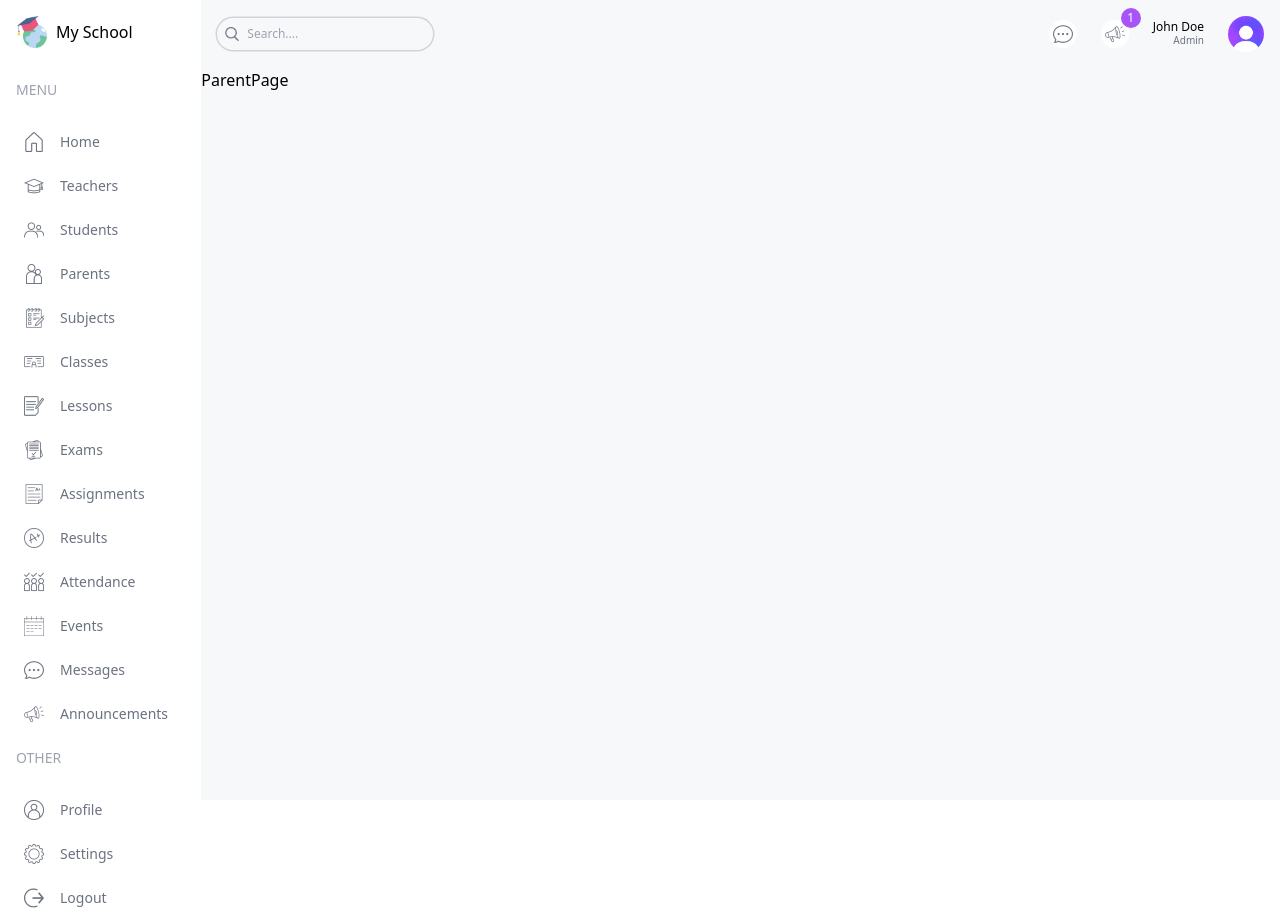
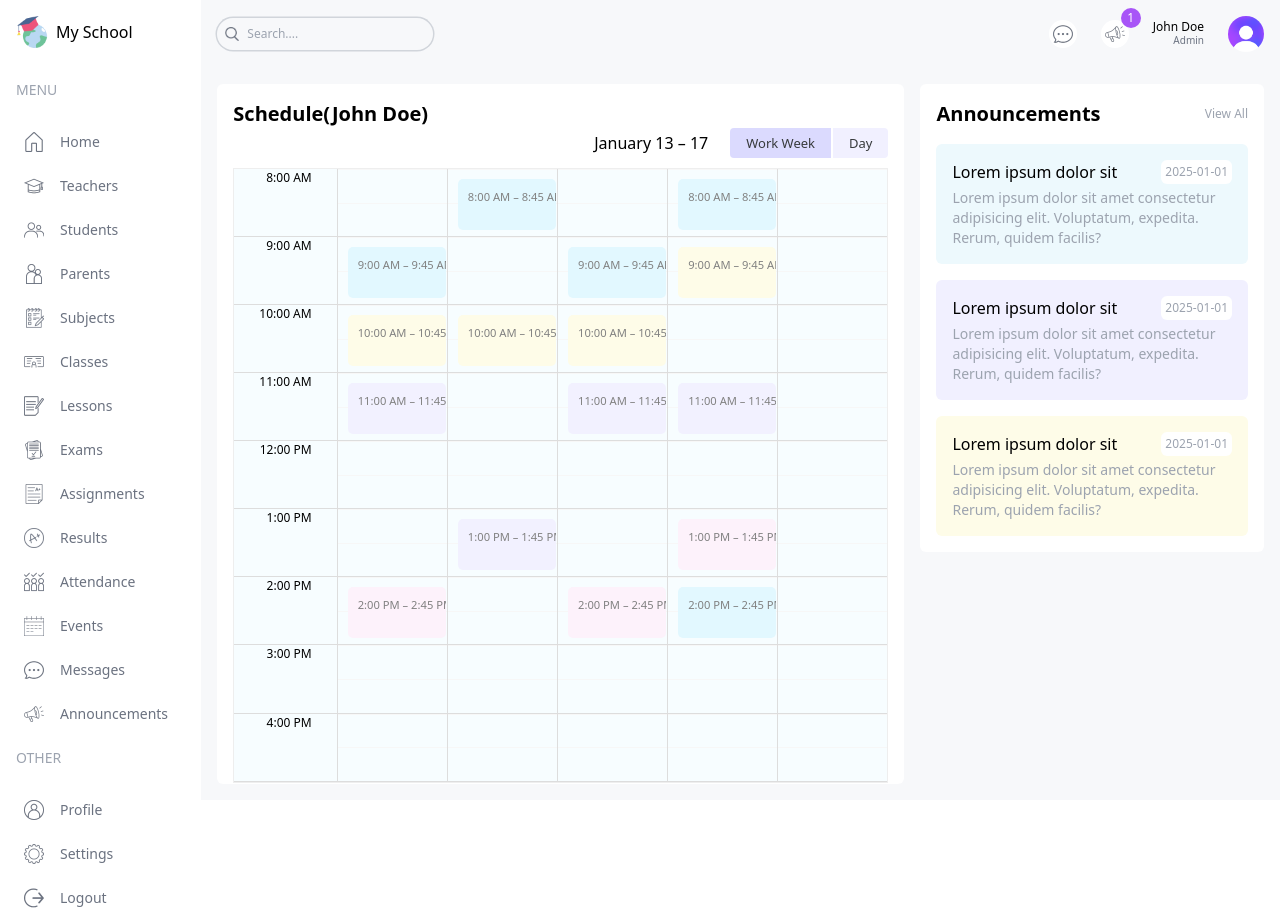
Before and after one commit to ayonbit/school-management, a Next.js app: page /parent in a window 1280 px wide. Built offline with nearby package versions, Linux system fonts and the light colour scheme.

Commit message:
Event-Big-Calendar

```diff
--- a/package.json
+++ b/package.json
@@ -11,6 +11,7 @@
   "dependencies": {
     "next": "15.1.4",
     "react": "^19.0.0",
+    "react-big-calendar": "^1.17.1",
     "react-calendar": "^5.1.0",
     "react-dom": "^19.0.0",
     "recharts": "^2.15.0"
--- a/src/app/(dashboard)/layout.jsx
+++ b/src/app/(dashboard)/layout.jsx
@@ -18,8 +18,8 @@
         <Menu />
       </div>
       {/* right */}
-      <div className="w-[84%] md:w-[92%] lg:w-[84%] xl:w-[86%] bg-[#F7F8FA] overflow-scroll hide-scrollbar ">
-        <Navbar/>
+      <div className="w-[84%] md:w-[92%] lg:w-[84%] xl:w-[86%] bg-[#F7F8FA] overflow-scroll hide-scrollbar  flex flex-col">
+        <Navbar />
         {children}
       </div>
     </div>
--- /dev/null
+++ b/src/app/(dashboard)/list/teachers/page.jsx
@@ -0,0 +1,5 @@
+const Teachers = () => {
+  return <div>TeachersLIst Page</div>;
+};
+
+export default Teachers;
--- a/src/app/(dashboard)/parent/page.jsx
+++ b/src/app/(dashboard)/parent/page.jsx
@@ -1,9 +1,22 @@
-import React from 'react'
+import Announcements from "@/app/components/Announcement";
+import BigCalendar from "@/app/components/BigCalendar";
 
 const ParentPage = () => {
   return (
-    <div>ParentPage</div>
-  )
-}
+    <div className="flex-1 p-4 flex gap-4 flex-col xl:flex-row">
+      {/* LEFT */}
+      <div className="w-full xl:w-2/3">
+        <div className="h-full bg-white p-4 rounded-md">
+          <h1 className="text-xl font-semibold">Schedule(John Doe)</h1>
+          <BigCalendar />
+        </div>
+      </div>
+      {/* RIGHT */}
+      <div className="w-full xl:w-1/3 flex flex-col gap-8">
+        <Announcements />
+      </div>
+    </div>
+  );
+};
 
-export default ParentPage
+export default ParentPage;
--- a/src/app/(dashboard)/student/page.jsx
+++ b/src/app/(dashboard)/student/page.jsx
@@ -1,5 +1,24 @@
-const StuedentPage = () => {
-  return <div>StuedentPage</div>;
+import Announcements from "@/app/components/Announcement";
+import BigCalendar from "@/app/components/BigCalendar";
+import EventCalendar from "@/app/components/EventCalendar";
+
+const StudentPage = () => {
+  return (
+    <div className="p-4 flex gap-4 flex-col xl:flex-row">
+      {/* LEFT */}
+      <div className="w-full xl:w-2/3">
+        <div className="h-full bg-white p-4 rounded-md">
+          <h1 className="text-xl font-semibold">Schedule (4A) </h1>
+          <BigCalendar />
+        </div>
+      </div>
+      {/* RIGHT */}
+      <div className="w-full xl:w-1/3 flex flex-col gap-8">
+        <EventCalendar />
+        <Announcements />
+      </div>
+    </div>
+  );
 };
 
-export default StuedentPage;
+export default StudentPage;
--- a/src/app/(dashboard)/teacher/page.jsx
+++ b/src/app/(dashboard)/teacher/page.jsx
@@ -1,5 +1,22 @@
+import Announcements from "@/app/components/Announcement";
+import BigCalendar from "@/app/components/BigCalendar";
+
 const TeacherPage = () => {
-  return <div>TeacherPage</div>;
+  return (
+    <div className="flex-1 p-4 flex gap-4 flex-col xl:flex-row">
+      {/* LEFT */}
+      <div className="w-full xl:w-2/3">
+        <div className="h-full bg-white p-4 rounded-md">
+          <h1 className="text-xl font-semibold">Schedule</h1>
+          <BigCalendar />
+        </div>
+      </div>
+      {/* RIGHT */}
+      <div className="w-full xl:w-1/3 flex flex-col gap-8">
+        <Announcements />
+      </div>
+    </div>
+  );
 };
 
 export default TeacherPage;
--- /dev/null
+++ b/src/app/components/BigCalendar.jsx
@@ -0,0 +1,31 @@
+"use client";
+import moment from "moment";
+import { useState } from "react";
+import { Calendar, momentLocalizer, Views } from "react-big-calendar";
+import "react-big-calendar/lib/css/react-big-calendar.css";
+import { calendarEvents } from "../lib/data";
+
+const localizer = momentLocalizer(moment);
+
+const BigCalendar = () => {
+  const [view, setView] = useState(Views.WORK_WEEK);
+  const handleOnchangeView = (SelectedView) => {
+    setView(SelectedView);
+  };
+  return (
+    <Calendar
+      localizer={localizer}
+      events={calendarEvents}
+      startAccessor="start"
+      endAccessor="end"
+      views={["work_week", "day"]}
+      view={view}
+      style={{ height: "98%" }}
+      onView={handleOnchangeView}
+      min={new Date(2025, 0, 0, 8, 0, 0)}
+      max={new Date(2025, 0, 0, 17, 0, 0)}
+    />
+  );
+};
+
+export default BigCalendar;
--- a/src/app/globals.css
+++ b/src/app/globals.css
@@ -26,3 +26,85 @@
 .react-calendar__navigation__label__labelText {
   font-weight: 600 !important;
 }
+.rbc-btn-group:first-child {
+  display: none !important;
+}
+.rbc-toolbar-label {
+  text-align: right !important;
+  padding: 0px 20px !important;
+}
+.rbc-btn-group:last-child {
+  font-size: 13px !important;
+}
+.rbc-btn-group:last-child button {
+  border: none !important;
+  background-color: #f1f0ff !important;
+  margin-left: 2px !important ;
+}
+.rbc-toolbar button.rbc-active {
+  background-color: #dbdafe !important;
+  box-shadow: none !important;
+}
+.rbc-time-view {
+  border-color: #eee !important;
+}
+.rbc-time-header {
+  display: none !important;
+}
+.rbc-time-content {
+  border: none !important;
+}
+.rbc-time-gutter.rbc-time-column {
+  font-size: 12px !important ;
+}
+.rbc-time-gutter.rbc-time-column .rbc-timeslot-group {
+  padding: 0px 20px !important;
+}
+.rbc-timeslot-group {
+  background-color: #f7fdff !important;
+}
+
+.rbc-day-slot {
+  font-size: 14px !important;
+}
+.rbc-event {
+  border: none !important;
+  color: black !important;
+  padding: 10px !important;
+  margin: 10px !important;
+  width: 99% !important;
+}
+.rbc-event:nth-child(1) {
+  background-color: #e2f8ff !important;
+}
+.rbc-event:nth-child(2) {
+  background-color: #fefce8 !important;
+}
+
+.rbc-event:nth-child(3) {
+  background-color: #f2f1ff !important;
+}
+
+.rbc-event:nth-child(4) {
+  background-color: #fdf2fb !important;
+}
+
+.rbc-event:nth-child(5) {
+  background-color: #e2f8ff !important;
+}
+
+.rbc-event:nth-child(6) {
+  background-color: #fefce8 !important;
+}
+
+.rbc-event:nth-child(7) {
+  background-color: #f2f1ff !important;
+}
+
+.rbc-event:nth-child(8) {
+  background-color: #fdf2fb !important;
+}
+.rbc-event-label {
+  color: gray !important;
+  margin-bottom: 5px !important;
+}
```
Also changed, not shown: src/app/lib/data.js, 1 other file (tests, documents, lock files or other folders).
